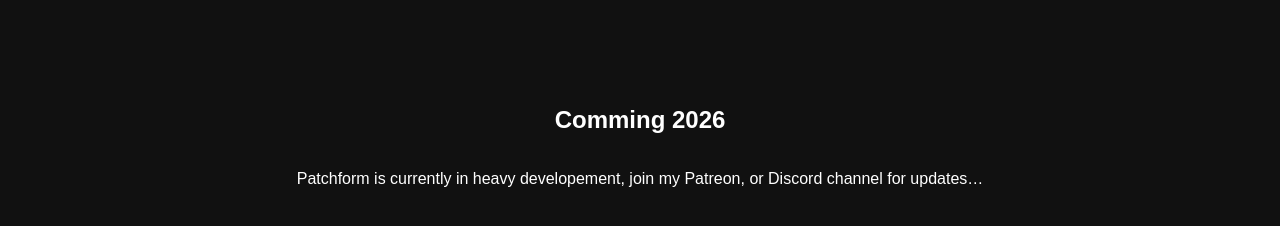
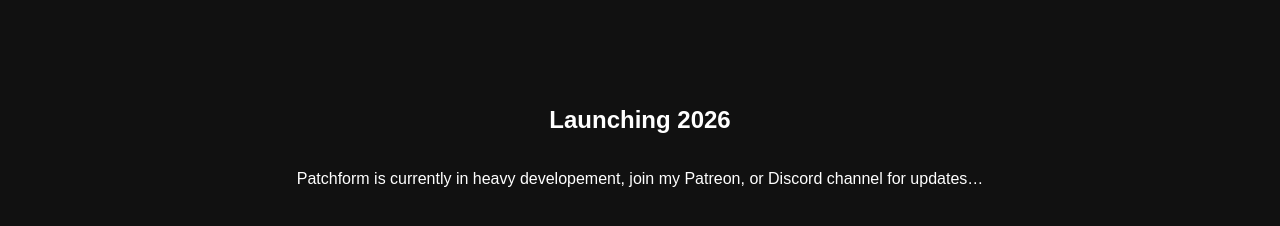
Before and after one commit to Patchform/Patchform.github.io, a Jekyll site: the page built from index.md, in a window 1280 px wide and 900 px high, scrolled down 1735 px. Shown: the part 308-534 px from the top of the window. Built offline with Jekyll 4.4.1, drawn with Linux system fonts in a browser that asks for light colours.

Commit message:
Fix spelling and replace with Launching

```diff
--- a/index.md
+++ b/index.md
@@ -31,6 +31,6 @@ title: Patchform
 </section>
 
 <section id="features">
-  <h2>Comming 2026</h2>
+  <h2>Launching 2026</h2>
   <p>Patchform is currently in heavy developement, join my Patreon, or Discord channel for updates…</p>
 </section>
```
